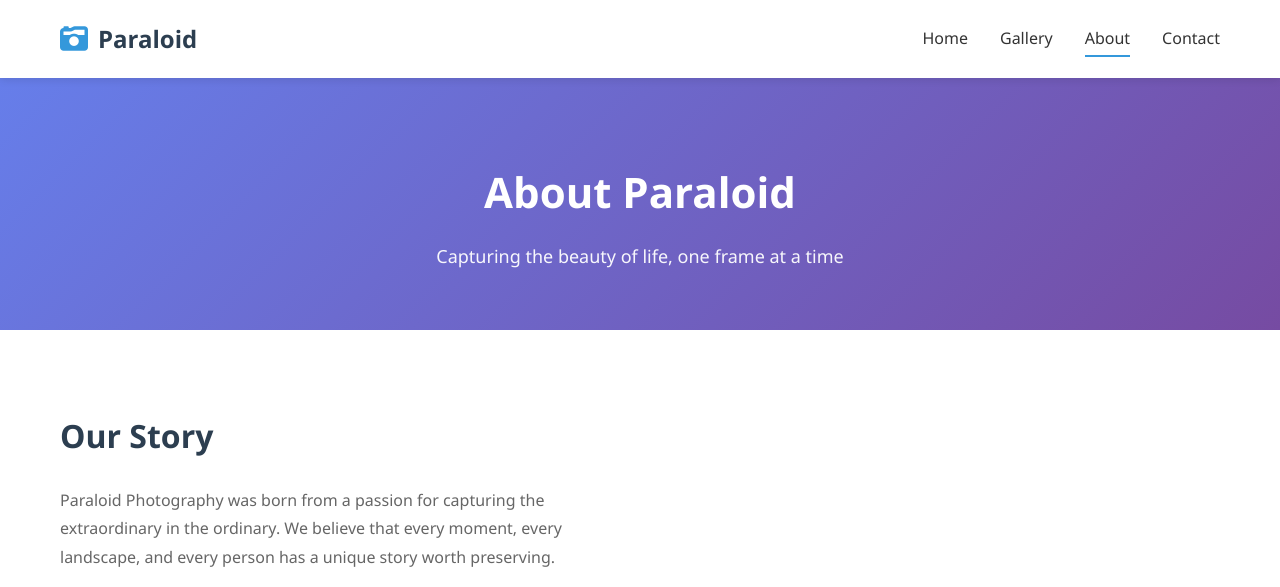
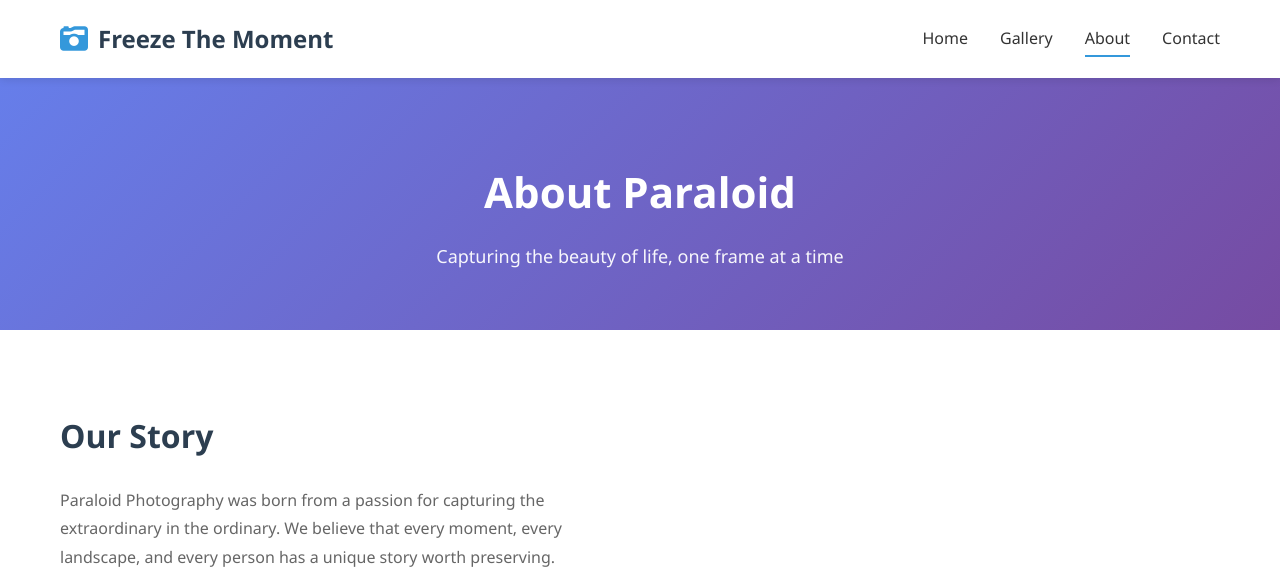
Before and after one commit to Tahmid-kun/Paraloid, a plain HTML site: page about.html in a window 1280 px wide. Shown: the top 587 px of the page. Drawn offline with Linux system fonts and the light colour scheme; files whose address does not match are found by name.

Commit message:
changing name
Updated the branding from 'Paraloid Photography' to 'Freeze The Moment' in the navigation.

```diff
--- a/about.html
+++ b/about.html
@@ -21,7 +21,7 @@
         <div class="nav-wrapper">
           <a href="index.html" class="logo">
             <i class="fas fa-camera-retro"></i>
-            <span>Paraloid</span>
+            <span>Freeze The Moment</span>
           </a>
           <button class="mobile-menu-toggle" aria-label="Toggle menu">
             <span></span>
```
